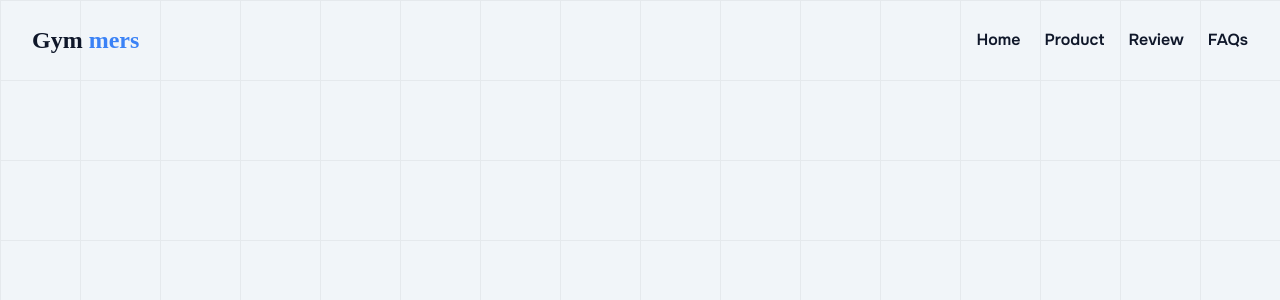
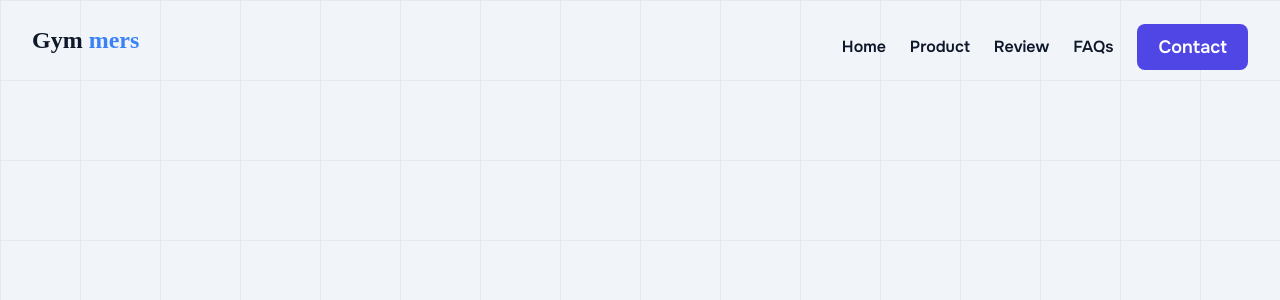
Before and after one commit to dipanshurdev/gymmers, a SvelteKit app: page / in a window 1280 px wide. Shown: the top 300 px of the page. Built offline with nearby package versions, Linux system fonts and the light colour scheme; a web font is replaced by a local one.

Commit message:
style button

```diff
--- a/src/app.css
+++ b/src/app.css
@@ -37,3 +37,10 @@ span {
     ),
     linear-gradient(to bottom, rgb(35, 35, 35) 1px, transparent 1px);
 }
+
+@layer components {
+  /* Button */
+  .button {
+    @apply rounded-lg border border-transparent py-2 px-5 text-lg font-medium font-[inherit] text-white bg-indigo-600 hover:bg-indigo-700 focus:ring-4 focus:ring-indigo-300 focus:ring-opacity-50;
+  }
+}
--- a/src/components/Header.svelte
+++ b/src/components/Header.svelte
@@ -40,6 +40,7 @@
           </a>
         </li>
       {/each}
+      <button class="button"> Contact </button>
     </nav>
   </div>
 </header>
```
